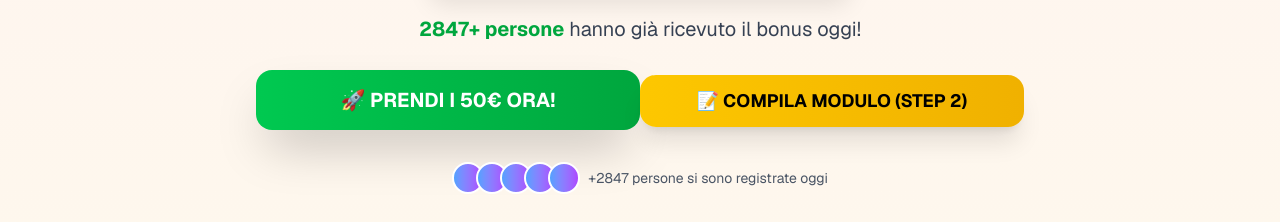
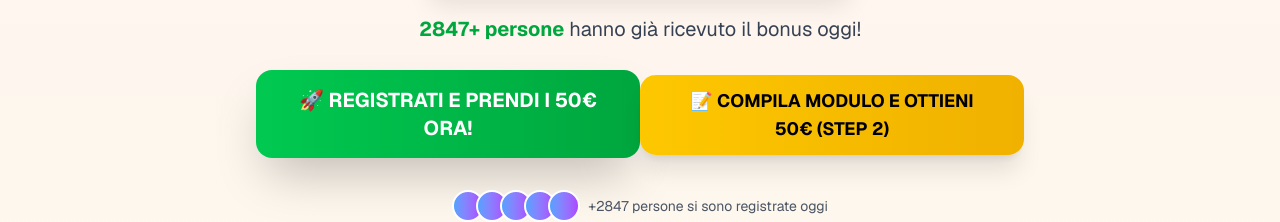
Before and after one commit to indiedeveloperGPU/DUCKSTAR-LANDING, a Next.js app: page / in a window 1280 px wide. Shown: the part 557-779 px from the top of the page. Built offline with nearby package versions, Linux system fonts and the light colour scheme; no server answers.

Commit message:
Update page.tsx

```diff
--- a/src/app/page.tsx
+++ b/src/app/page.tsx
@@ -133,7 +133,7 @@ return () => {
       whileHover={{ scale: 1.05 }}
       whileTap={{ scale: 0.95 }}
     >
-      🚀 PRENDI I 50€ ORA!
+      🚀 REGISTRATI E PRENDI I 50€ ORA!
     </motion.button>
   </a>
 
@@ -147,7 +147,7 @@ return () => {
       whileHover={{ scale: 1.05 }}
       whileTap={{ scale: 0.95 }}
     >
-      📝 COMPILA MODULO (STEP 2)
+      📝 COMPILA MODULO E OTTIENI 50€ (STEP 2)
     </motion.button>
   </a>
 </div>
```
